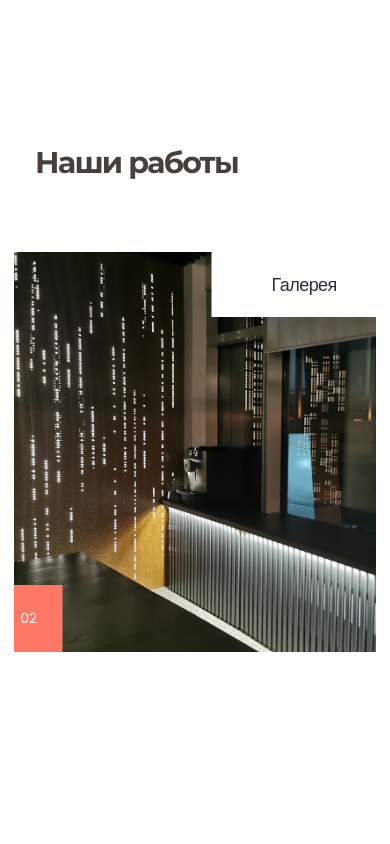
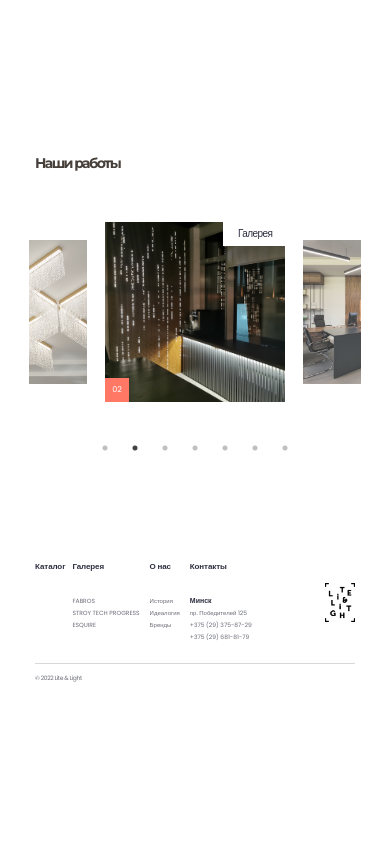
Before and after one commit to LexaMart/Lite_and_Light, a React (Create React App) app: page / in a window 390 px wide. Shown: the part 960-1804 px from the top of the page. After the commit the page ends 1672 px from the top, so only its background shows below. Built offline with nearby package versions, Linux system fonts and the light colour scheme.

Commit message:
finish adaptive phone version for main

```diff
--- a/src/components/mainSlider/index.css
+++ b/src/components/mainSlider/index.css
@@ -1,19 +1,3 @@
-:root {
-  --font1: "Poppins", sans-serif;
-  --font2: "Montserrat", sans-serif;
-}
-p {
-  padding: 0;
-  margin: 0;
-}
-a {
-  text-decoration: none;
-  color: #000;
-}
-a:hover {
-  cursor: pointer;
-}
-
 .slider {
   display: block;
   width: 93%;
@@ -53,6 +37,7 @@ a:hover {
   display: block;
 }
 .slide-content-link {
+  display: inline;
   padding: 44px 140px;
   font-family: var(--font1);
   font-weight: 500;
@@ -114,7 +99,7 @@ a:hover {
     line-height: 45px;
   }
 }
-@media (max-width: 1450px) {
+@media (max-width: 1400px) {
   .slider {
     padding-top: 50px;
   }
@@ -150,3 +135,149 @@ a:hover {
     line-height: 17px;
   }
 }
+@media (max-width: 800px) {
+  .slider {
+    padding-top: 30px;
+  }
+  .slide {
+    height: 300px;
+  }
+  .slide img {
+    width: 300px;
+    height: 300px;
+  }
+  .activeSlide {
+    height: 300px;
+  }
+  .activeSlide img {
+    width: 300px;
+    height: 300px;
+  }
+  .slide-content {
+    width: 300px;
+    height: 300px;
+    bottom: 300px;
+  }
+  .slide-content-link {
+    padding: 15px 30px;
+    font-size: 14px;
+    top: 0px;
+    left: 96px;
+  }
+  .slide-content-num {
+    padding: 15px 15px;
+    margin-top: 207px;
+    font-size: 12px;
+    line-height: 15px;
+  }
+}
+@media (max-width: 520px) {
+  .slider {
+    padding-top: 20px;
+  }
+  .slide {
+    height: 220px;
+  }
+  .slide img {
+    width: 220px;
+    height: 220px;
+  }
+  .activeSlide {
+    height: 220px;
+  }
+  .activeSlide img {
+    width: 220px;
+    height: 220px;
+  }
+  .slide-content {
+    width: 220px;
+    height: 220px;
+    bottom: 220px;
+  }
+  .slide-content-link {
+    padding: 5px 15px;
+    font-size: 10px;
+    top: -12px;
+    left: 79px;
+  }
+  .slide-content-num {
+    padding: 7px 7px;
+    margin-top: 148px;
+    font-size: 8px;
+    line-height: 10px;
+  }
+}
+@media (max-width: 420px) {
+  .slider {
+    padding-top: 20px;
+    width: 85%;
+  }
+  .slide {
+    height: 180px;
+  }
+  .slide img {
+    width: 180px;
+    height: 180px;
+  }
+  .activeSlide {
+    height: 180px;
+  }
+  .activeSlide img {
+    width: 180px;
+    height: 180px;
+  }
+  .slide-content {
+    width: 180px;
+    height: 180px;
+    bottom: 180px;
+  }
+  .slide-content-link {
+    padding: 5px 15px;
+    font-size: 10px;
+    top: -12px;
+    left: 60px;
+  }
+  .slide-content-num {
+    padding: 7px 7px;
+    margin-top: 108px;
+    font-size: 8px;
+    line-height: 10px;
+  }
+}
+@media (max-width: 300px) {
+  .slider {
+    padding-top: 20px;
+    width: 75%;
+  }
+  .slide {
+    height: 180px;
+  }
+  .slide img {
+    width: 180px;
+    height: 180px;
+  }
+  .activeSlide {
+    height: 180px;
+  }
+  .activeSlide img {
+    width: 180px;
+    height: 180px;
+  }
+  .slide-content {
+    width: 180px;
+    height: 180px;
+    bottom: 180px;
+  }
+  .slide-content-link {
+    padding: 5px 15px;
+    font-size: 10px;
+    top: -12px;
+    left: 60px;
+  }
+  .slide-content-num {
+    padding: 7px 7px;
+    margin-top: 108px;
+    font-size: 8px;
+    line-height: 10px;
+  }
+}
--- a/src/components/mainSlider/index.js
+++ b/src/components/mainSlider/index.js
@@ -1,5 +1,6 @@
 import React, { useState } from "react";
 import Slider from "react-slick";
+import { NavLink } from "react-router-dom";
 import img1 from "../../assets/mainSliderImages/img1.png";
 import img2 from "../../assets/mainSliderImages/img2.png";
 import img3 from "../../assets/mainSliderImages/img3.png";
@@ -29,8 +30,9 @@ export const MainSlider = ({ ...props }) => {
     <div className="slider">
       <Slider className="big-slider" {...settings}>
         {images.map((img, idx) => (
-          <div
-            key="{item}"
+          <NavLink
+            to="/"
+            key={idx}
             className={idx === imageIndex ? "slide activeSlide" : "slide"}
           >
             <img src={img} alt={img} />
@@ -41,10 +43,10 @@ export const MainSlider = ({ ...props }) => {
                   : "slide-content"
               }
             >
-              <a className="slide-content-link">Галерея</a>
+              <p className="slide-content-link">Галерея</p>
               <p className="slide-content-num">0{idx + 1}</p>
             </div>
-          </div>
+          </NavLink>
         ))}
       </Slider>
     </div>
--- a/src/pages/main/components/mainTypes/index.css
+++ b/src/pages/main/components/mainTypes/index.css
@@ -233,10 +233,13 @@
   }
   .main-types-box1 {
     margin-top: 5%;
+    width: 40%;
+    margin-right: 0;
   }
   .main-types-box2 {
     margin-top: 5%;
     margin-left: 5%;
+    width: 40%;
   }
   .main-types-title {
     font-size: 30px;
@@ -244,6 +247,7 @@
     line-height: 35px;
   }
   .main-types-text {
+    width: 40%;
     font-size: 18px;
     line-height: 20px;
   }
--- a/src/pages/main/components/mainTypes/index.js
+++ b/src/pages/main/components/mainTypes/index.js
@@ -1,12 +1,12 @@
 import React from "react";
 import { NavLink } from "react-router-dom";
-//import AOS from "aos";
+import AOS from "aos";
 import typesImg1 from "../../../../assets/images/main-types-img1.png";
 import typesImg2 from "../../../../assets/images/main-types-img2.png";
 import "./index.css";
 
 export const MainTypes = ({ ...props }) => {
-  //AOS.init();
+  AOS.init();
   return (
     <div className="main-types">
       <p className="main-types-subtitle"> Типы дизайнерского света </p>
--- a/src/pages/main/index.css
+++ b/src/pages/main/index.css
@@ -1,50 +1,8 @@
-:root {
-  --font1: "Poppins", sans-serif;
-  --font2: "Montserrat", sans-serif;
-}
-p {
-  padding: 0;
-  margin: 0;
-}
-a {
-  text-decoration: none;
-  color: #000;
-}
-a:hover {
-  cursor: pointer;
-}
-button {
-  background-color: #fff;
-  border: none;
-  margin: 0;
-  padding: 0;
-}
-button:hover {
-  cursor: pointer;
-}
-input {
-  border: none;
-  margin: 0;
-  padding: 0;
-  font-family: var(--font1);
-  font-weight: 600;
-  font-size: 18px;
-  line-height: 27px;
-}
-input:focus {
-  outline: none;
-}
-ul {
-  padding: 0;
-  margin: 0;
-  list-style: none;
-}
 .main {
   position: relative;
   z-index: 2;
   padding-top: 105px;
 }
-/* ----------------- MAIN GALLERY ------------------*/
 .main-gallery {
   margin-bottom: 173px;
 }
@@ -58,8 +16,6 @@ ul {
   color: #463f3a;
 }
 
-/* ----------------- ADAPTIVE ------------------*/
-
 @media (max-width: 1700px) {
 }
 
@@ -68,7 +24,6 @@ ul {
     padding-top: 70px;
   }
 
-  /* ----------------- MAIN GALLERY ------------------*/
   .main-gallery {
     margin-bottom: 160px;
   }
@@ -82,8 +37,6 @@ ul {
   .main {
     padding-top: 40px;
   }
-
-  /* ----------------- MAIN GALLERY ------------------*/
   .main-gallery {
     margin-bottom: 160px;
   }
@@ -92,7 +45,6 @@ ul {
   }
 }
 @media (max-width: 1220px) {
-  /*--------------- MAIN GALLERY ------------------*/
   .main-gallery {
     margin-bottom: 120px;
   }
@@ -104,4 +56,23 @@ ul {
   .main {
     padding-top: 10px;
   }
+  .main-gallery-title {
+    font-size: 25px;
+  }
 }
+@media (max-width: 450px) {
+  .main {
+    padding-top: 10px;
+  }
+  .main-gallery-title {
+    font-size: 18px;
+  }
+}
+@media (max-width: 400px) {
+  .main {
+    padding-top: 10px;
+  }
+  .main-gallery-title {
+    font-size: 14px;
+  }
+}
--- a/src/pages/main/index.js
+++ b/src/pages/main/index.js
@@ -25,7 +25,7 @@ export const Main = ({ ...props }) => {
         <MainTypes />
         <div className="main-gallery">
           <p className="main-gallery-title">Наши работы</p>
-          <MainSlider></MainSlider>
+          <MainSlider />
         </div>
       </main>
     </div>
```
